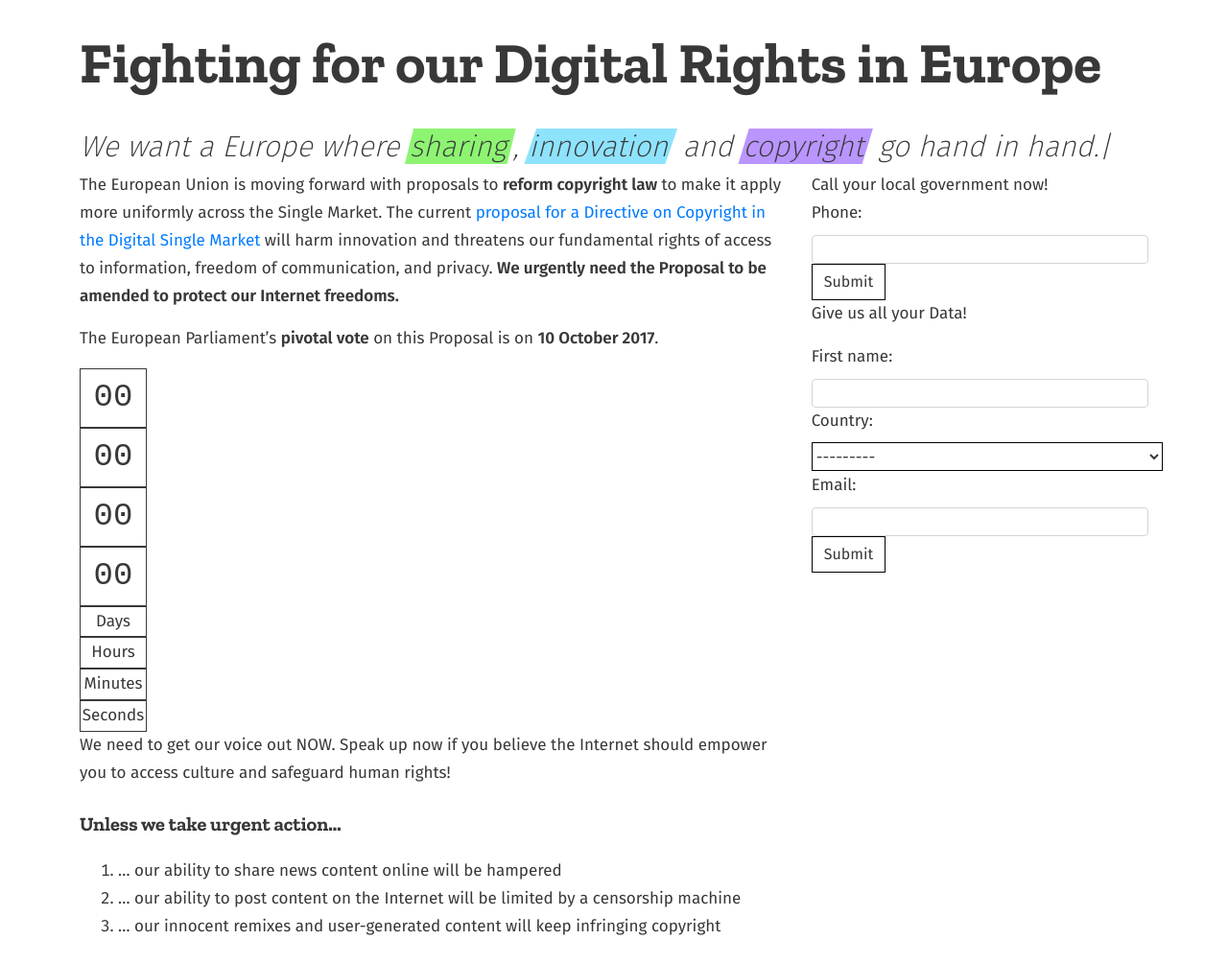
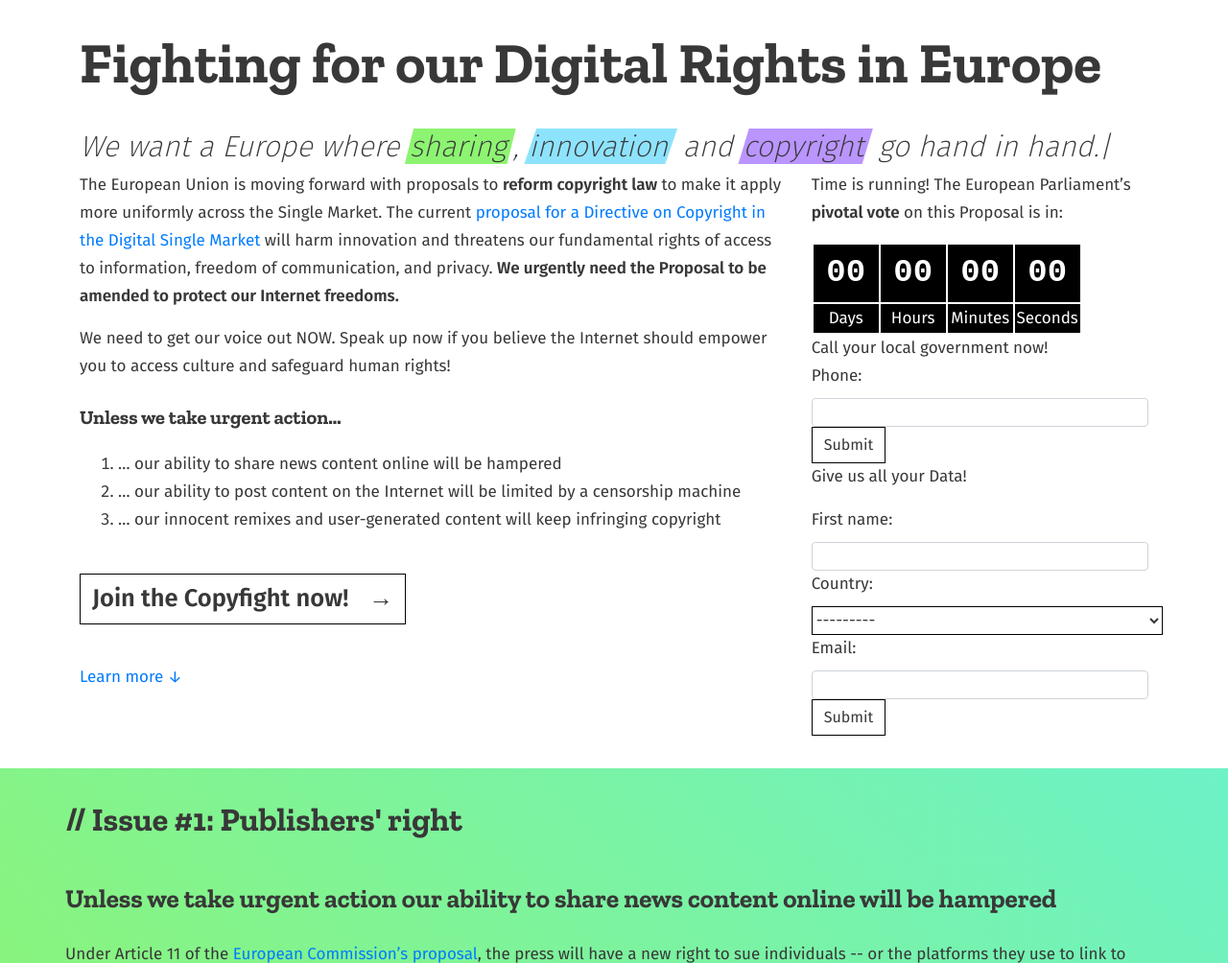
Before and after one commit to copyfighters/copyfighters, a Django app: page / in a window 1280 px wide. Shown: the top 1004 px of the page at 96% size. Run offline with Django 3.2, Linux system fonts and the light colour scheme; style sheets or scripts are compiled from the project's sources; some libraries are stand-ins or nearby versions.

Commit message:
move countdown widget & re-color

```diff
--- a/sass/_head.scss
+++ b/sass/_head.scss
@@ -83,17 +83,19 @@ div.area-index-header {
 	}
 
 	.time-left {
+		background: black;
+		color: white;
 		text-align: center;
 
 		td {
-			border: 1px solid;
-			display: block;
+			border: 2px solid white;
 			width: 70px;
 		}
 
 		.time-left-numbers td {
 			font-family: 'Courier New', monospace;
 			font-size: 200%;
+			font-weight: bold;
 		}
 	}
 }
--- a/templates/index.html
+++ b/templates/index.html
@@ -12,21 +12,6 @@
 			</div>
 			<div class="col-md-8">
 				<p>{% blocktrans %}The European Union is moving forward with proposals to <b>reform copyright law</b> to make it apply more uniformly across the Single Market. The current <a href="http://eur-lex.europa.eu/legal-content/EN/TXT/?uri=CELEX:52016PC0593">proposal for a Directive on Copyright in the Digital Single Market</a> will harm innovation and threatens our fundamental rights of access to information, freedom of communication, and privacy. <b>We urgently need the Proposal to be amended to protect our Internet freedoms.</b>{% endblocktrans %}</p>
-				<p>The European Parliament’s <b>pivotal vote</b> on this Proposal is on <b>10 October 2017</b>.</li>
-				<table class="time-left">
-					<tr class="time-left-numbers">
-						<td>00</td>
-						<td>00</td>
-						<td>00</td>
-						<td>00</td>
-					</tr>
-					<tr class="time-left-labels">
-						<td>Days</td>
-						<td>Hours</td>
-						<td>Minutes</td>
-						<td>Seconds</td>
-					</tr>
-				</table>
 				<p>We need to get our voice out NOW. Speak up now if you believe the Internet should empower you to access culture and safeguard human rights!</h4>
 				<h4>Unless we take urgent action…</h4>
          <ol>
@@ -38,6 +23,22 @@
 				<a href='#facts' id='learnmore-link'>Learn more ↓</a>
 			</div>
 		<div class="col-md-4">
+			<p>Time is running! The European Parliament’s <b>pivotal vote</b> on this Proposal is in:</li>
+			<table class="time-left">
+				<tr class="time-left-numbers">
+					<td>00</td>
+					<td>00</td>
+					<td>00</td>
+					<td>00</td>
+				</tr>
+				<tr class="time-left-labels">
+					<td>Days</td>
+					<td>Hours</td>
+					<td>Minutes</td>
+					<td>Seconds</td>
+				</tr>
+			</table>
+			<!-- 10 October 2017 -->
 			Call your local government now!
 				<form action="/formtest/" method="post">
 					{% csrf_token %}
```
